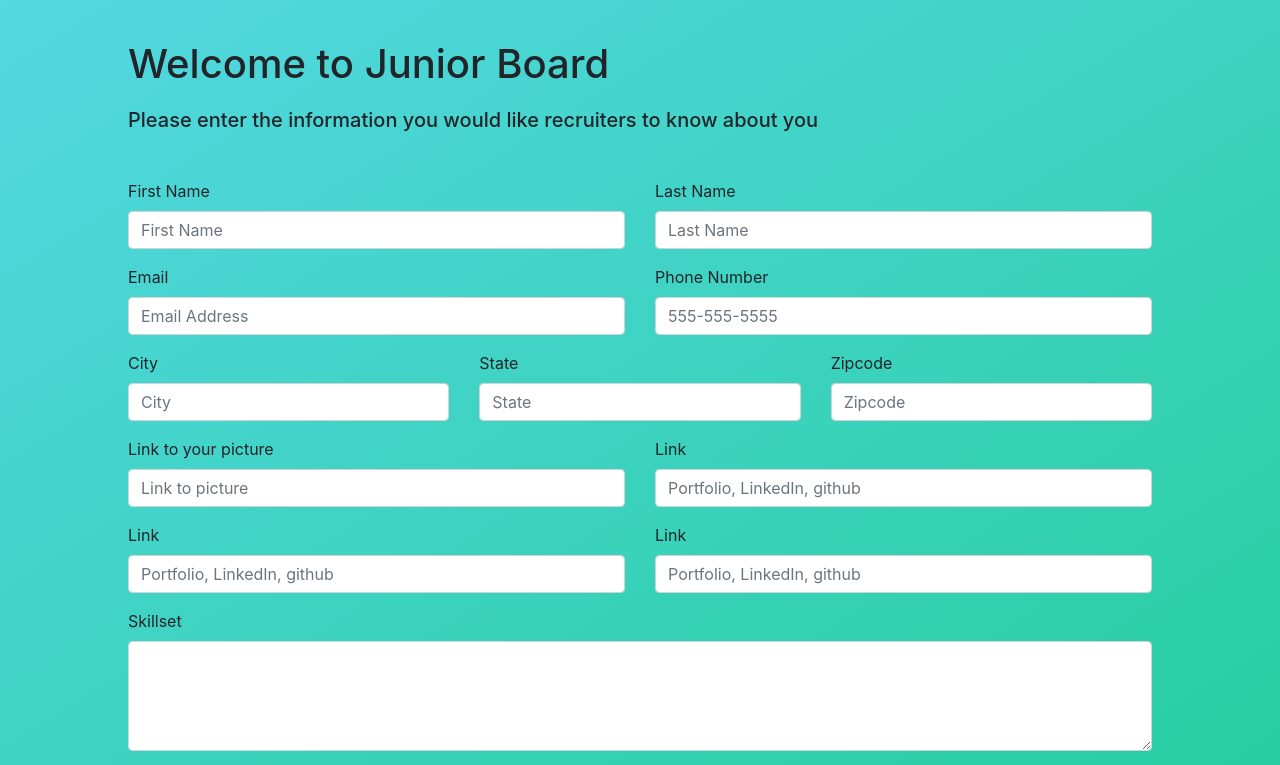
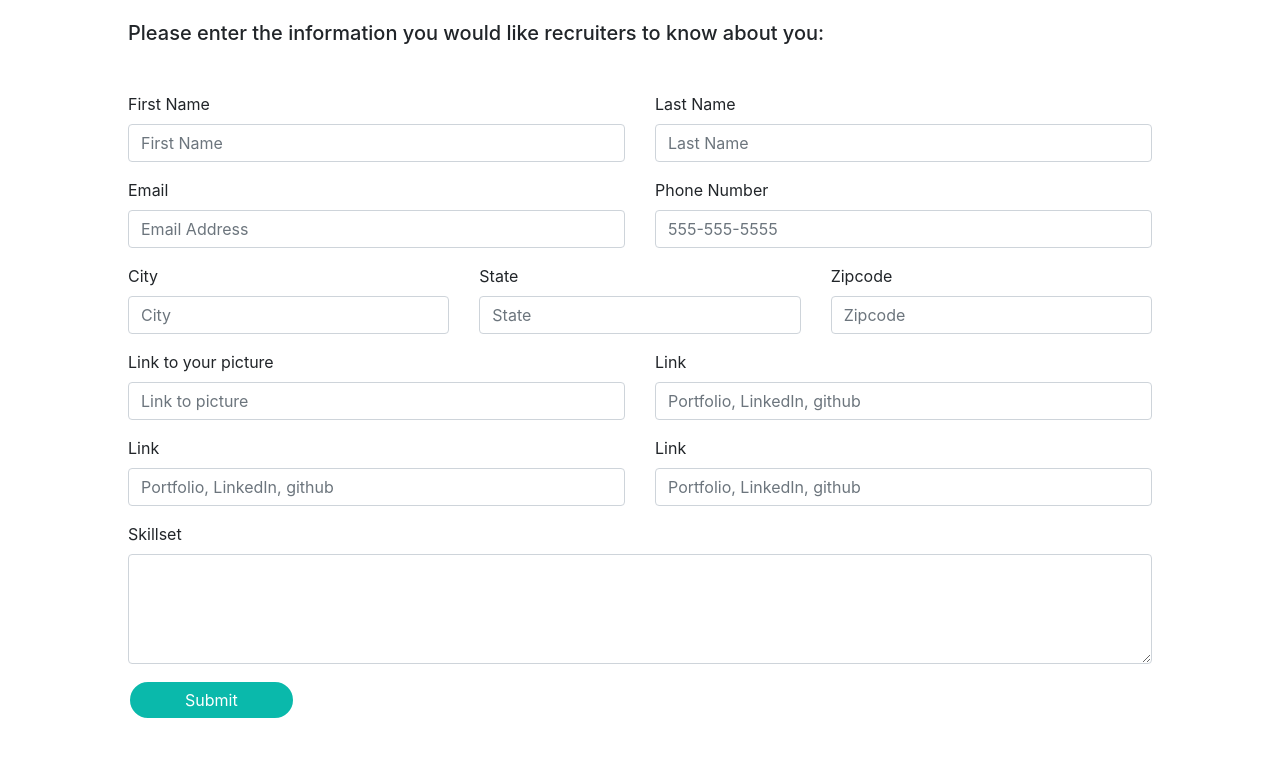
Before and after one commit to gijp-technologies/junior-board, a React (Create React App) app: page /form in a window 1280 px wide. Shown: the part 345-1110 px from the top of the page. Built offline with nearby package versions, Linux system fonts and the light colour scheme.

Commit message:
form page style done

```diff
--- a/src/Pages/Form.js
+++ b/src/Pages/Form.js
@@ -81,7 +81,7 @@ class JuniorForm extends Component {
                 <img src={formAboutNav} alt="" className="form-nav" />
                 <Nav />
                 <div className="welcome-message"><h1>Welcome to Junior Board</h1></div>
-                <div className="form-instructions"><h5>Please enter the information you would like recruiters to know about you</h5></div>
+                <div className="form-instructions"><h5>Please enter the information you would like recruiters to know about you:</h5></div>
                 <form className="form">
                     <Row>
                         <Form.Group as={Col} controlId="formGridfirstName">
@@ -150,7 +150,7 @@ class JuniorForm extends Component {
                         </Form.Group>
                     </Row>
 
-                    <Button variant="primary" type="submit" onClick={this.handleFormSubmit}>
+                    <Button className="submit-btn" type="submit" onClick={this.handleFormSubmit}>
                         Submit
                 </Button>
                 </form>
--- a/src/Pages/style.css
+++ b/src/Pages/style.css
@@ -9,11 +9,11 @@
     justify-content: right;
     z-index: -5 !important;
     top: 0 !important;
-    margin-bottom: 100px;
+    /* margin-bottom: 100px; */
 }
 .form-area {
-    background: rgb(93, 218, 241);
-    background: linear-gradient(148deg, rgba(93, 218, 241, 1) 0%, rgba(31, 204, 147, 1) 100%);
+    /* background: rgb(93, 218, 241);
+    background: linear-gradient(148deg, rgba(93, 218, 241, 1) 0%, rgba(31, 204, 147, 1) 100%); */
 }
 
 .form {
@@ -25,7 +25,7 @@
 }
 
 .welcome-message {
-    padding-top: 2%;
+    padding-top: 3%;
     padding-left: 10%;
     padding-bottom: 1%;
 }
@@ -37,3 +37,13 @@
 .jr-board-about {
     width: 380px;
 }
+.submit-btn{
+    background-color: rgb(10, 185, 171) !important;
+    color: white;
+    border: 2px solid white !important;
+    padding-left: 55px !important;
+    padding-right: 55px !important;
+    border-radius: 60px !important;
+    margin-right: 65px;
+    font-size: 16px !important;
+}
```
